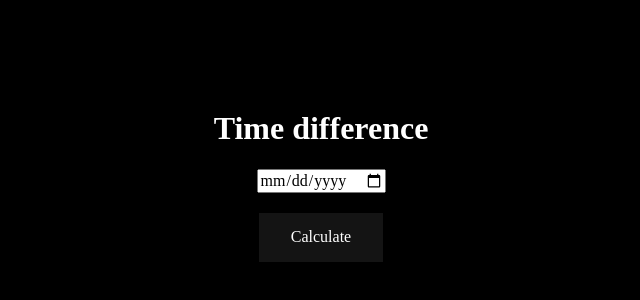
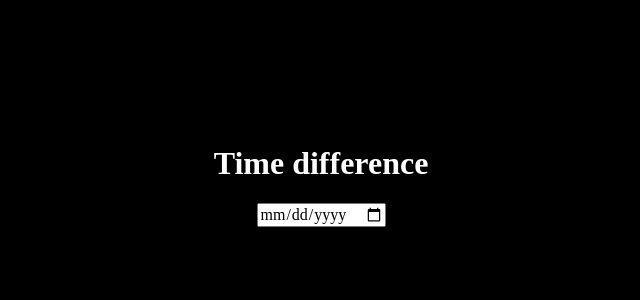
Before and after one commit to TheKingDave/time, a plain HTML site: page index.html in a window 1280 px wide. Shown: the part 206-506 px from the top of the page, without its empty margins (319-959 px from the left). Drawn offline with Linux system fonts and the light colour scheme.

Commit message:
Removed button

```diff
--- a/index.html
+++ b/index.html
@@ -2,7 +2,8 @@
 <html lang="en">
 <head>
     <meta charset="UTF-8">
-    <title>Countdown</title>
+    <meta name="viewport" content="width=device-width, initial-scale=1.0">
+    <title>Time</title>
     <link rel="stylesheet" href="css/normalize.css">
     <link rel="stylesheet" href="css/main.css">
     <script src="js/calculate.js" async></script>
@@ -11,8 +12,7 @@
 
 <div class="main">
     <h1><label for="to">Time difference</label></h1>
-    <input id="to" name="to" type="date" required>
-    <button class="start" onclick="calculate()">Calculate</button>
+    <input id="to" name="to" type="date" onchange="calculate()">
     <h3 class="output" id="out"></h3>
 </div>
 
```
